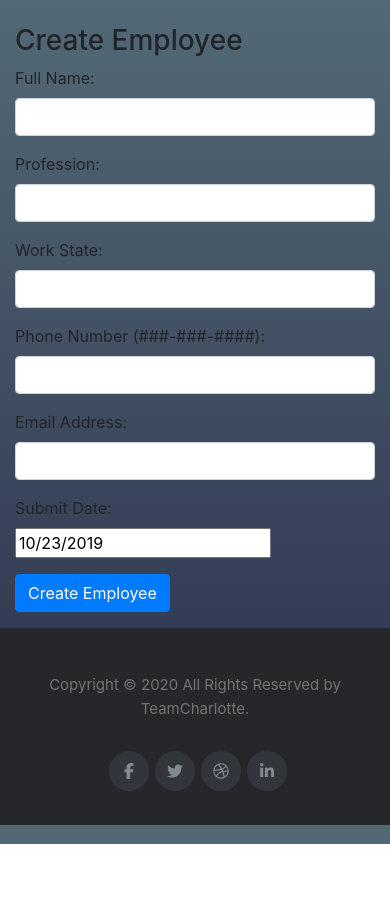
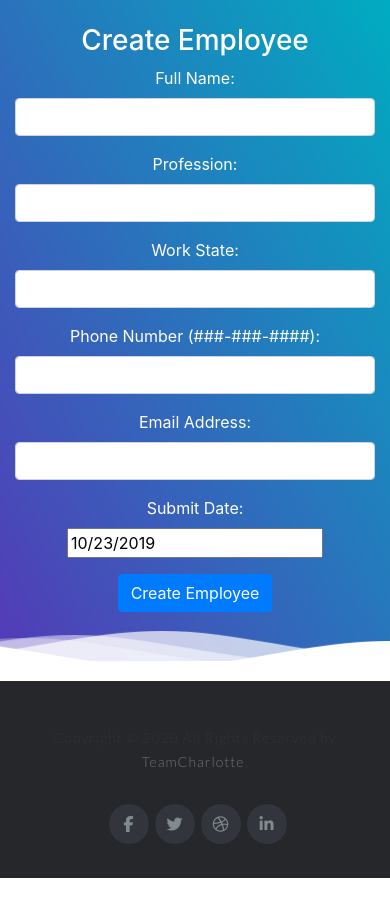
Before and after one commit to christiamenrique/HackathonForLifeSupport, a React (Create React App) app in the folder client/: page /employee in a window 390 px wide. Before the commit the page ends 844 px from the top, so only its background shows below. Built offline with nearby package versions, Linux system fonts and the light colour scheme.

Commit message:
background update

```diff
--- a/client/src/App.js
+++ b/client/src/App.js
@@ -15,19 +15,24 @@ import EmployeesList from "./components/employee-card.component";
 // import HorizontalBar from "./components/horizontal-bar.component";
 
 //Lenny Add-on's
-import Home from "./components/home.component"
+import Home from "./components/home.component";
 import Login from "./components/login.component";
 import Calender from "./components/calender.component";
 import Footer from "./elements/footer";
 import Chat from "./components/chat.component";
+import "./style/wave.css";
 
 function App() {
   return (
     <Router>
+      <div>
+        <div className="header">
           <div className="container">
             {/* <Navbar /> */}
             <br />
-        <Route path="/" exact component={ExercisesList} />
+            <Route path="/" exact component={Home} />
+            <Route path="/exercise-list" exact component={ExercisesList} />
+
             <Route path="/edit/:id" component={EditExercise} />
             <Route path="/create" component={CreateExercise} />
             {/* <Route path="/user" component={CreateUser} /> */}
@@ -37,12 +42,53 @@ function App() {
             <Route path="/view-employee" component={EmployeesList} />
             {/* <Route path="/horizontal_bar" render={() => <HorizontalBar />} /> */}
 
-        <Route path="/home" component={Home} />
             <Route path="/login" component={Login} />
             <Route path="/calender" component={Calender} />
             <Route path="/chat" component={Chat} />
           </div>
+
+          <svg
+            className="waves"
+            viewBox="0 24 150 28"
+            preserveAspectRatio="none"
+            shape-rendering="auto"
+          >
+            <defs>
+              <path
+                id="gentle-wave"
+                d="M-160 44c30 0 58-18 88-18s 58 18 88 18 58-18 88-18 58 18 88 18 v44h-352z"
+              />
+            </defs>
+            <g className="parallax">
+              <use
+                href="#gentle-wave"
+                x="48"
+                y="0"
+                fill="rgba(255,255,255,0.7"
+              />
+              <use
+                href="#gentle-wave"
+                x="48"
+                y="3"
+                fill="rgba(255,255,255,0.5)"
+              />
+              <use
+                href="#gentle-wave"
+                x="48"
+                y="5"
+                fill="rgba(255,255,255,0.3)"
+              />
+              <use href="#gentle-wave" x="48" y="7" fill="#fff" />
+            </g>
+          </svg>
+        </div>
+        <div className="content flex">
+          <p>
+            {" "}
             <Footer />
+          </p>
+        </div>
+      </div>
     </Router>
   );
 }
--- a/client/src/components/home.component.js
+++ b/client/src/components/home.component.js
@@ -1,9 +1,11 @@
 import React, { Component } from "react";
 import Homenav from "../elements/homenav";
+import "../style/wave.css"
 
 function Home() {
   return (
     <>
+
       <Homenav />
       <header>
         <div className="overlay"></div>
--- /dev/null
+++ b/client/src/elements/wave.js
@@ -0,0 +1,51 @@
+import React from "react";
+import "../style/wave.css";
+
+// import Svg from "../wave.svg";
+
+function Wave() {
+  return (
+    <div>
+      <div className="header">
+
+
+
+
+        <svg
+          className="waves"
+          viewBox="0 24 150 28"
+          preserveAspectRatio="none"
+          shape-rendering="auto"
+        >
+          <defs>
+            <path
+              id="gentle-wave"
+              d="M-160 44c30 0 58-18 88-18s 58 18 88 18 58-18 88-18 58 18 88 18 v44h-352z"
+            />
+          </defs>
+          <g className="parallax">
+            <use href="#gentle-wave" x="48" y="0" fill="rgba(255,255,255,0.7" />
+            <use
+              href="#gentle-wave"
+              x="48"
+              y="3"
+              fill="rgba(255,255,255,0.5)"
+            />
+            <use
+              href="#gentle-wave"
+              x="48"
+              y="5"
+              fill="rgba(255,255,255,0.3)"
+            />
+            <use href="#gentle-wave" x="48" y="7" fill="#fff" />
+          </g>
+        </svg>
+      </div>
+      <div className="content flex">
+        <p>Daniel Österman | 2019 | Free to use</p>
+      </div>
+    </div>
+  );
+}
+
+export default Wave;
--- /dev/null
+++ b/client/src/style/wave.css
@@ -0,0 +1,105 @@
+@import url(//fonts.googleapis.com/css?family=Lato:300:400);
+
+body {
+  margin:0;
+}
+
+h1 {
+  font-family: 'Lato', sans-serif;
+  font-weight:300;
+  letter-spacing: 2px;
+  font-size:48px;
+}
+p {
+  font-family: 'Lato', sans-serif;
+  letter-spacing: 1px;
+  font-size:14px;
+  color: #333333;
+}
+
+.header {
+  position:relative;
+  text-align:center;
+  background: linear-gradient(60deg, rgba(84,58,183,1) 0%, rgba(0,172,193,1) 100%);
+  color:white;
+}
+.logo {
+  width:50px;
+  fill:white;
+  padding-right:15px;
+  display:inline-block;
+  vertical-align: middle;
+}
+
+.inner-header {
+  height:65vh;
+  width:100%;
+  margin: 0;
+  padding: 0;
+}
+
+.flex { /*Flexbox for containers*/
+  display: flex;
+  justify-content: center;
+  align-items: center;
+  text-align: center;
+}
+
+.waves {
+  position:relative;
+  width: 100%;
+  height:15vh;
+  margin-bottom:-7px; /*Fix for safari gap*/
+  min-height:100px;
+  max-height:150px;
+}
+
+.content {
+  position:relative;
+  height:20vh;
+  text-align:center;
+  background-color: white;
+}
+
+/* Animation */
+
+.parallax > use {
+  animation: move-forever 25s cubic-bezier(.55,.5,.45,.5)     infinite;
+}
+.parallax > use:nth-child(1) {
+  animation-delay: -2s;
+  animation-duration: 7s;
+}
+.parallax > use:nth-child(2) {
+  animation-delay: -3s;
+  animation-duration: 10s;
+}
+.parallax > use:nth-child(3) {
+  animation-delay: -4s;
+  animation-duration: 13s;
+}
+.parallax > use:nth-child(4) {
+  animation-delay: -5s;
+  animation-duration: 20s;
+}
+@keyframes move-forever {
+  0% {
+   transform: translate3d(-90px,0,0);
+  }
+  100% {
+    transform: translate3d(85px,0,0);
+  }
+}
+/*Shrinking for mobile*/
+@media (max-width: 768px) {
+  .waves {
+    height:40px;
+    min-height:40px;
+  }
+  .content {
+    height:30vh;
+  }
+  h1 {
+    font-size:24px;
+  }
+}
```
Lines whose indentation alone changed are shown as unchanged.
